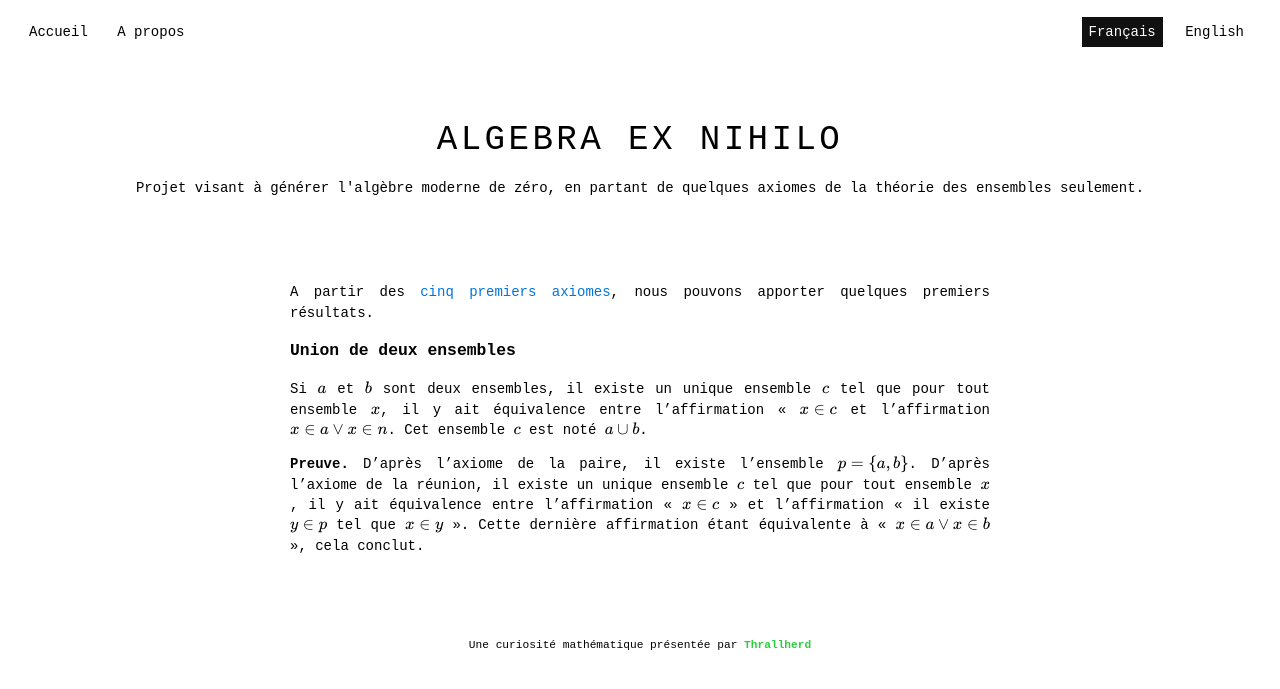
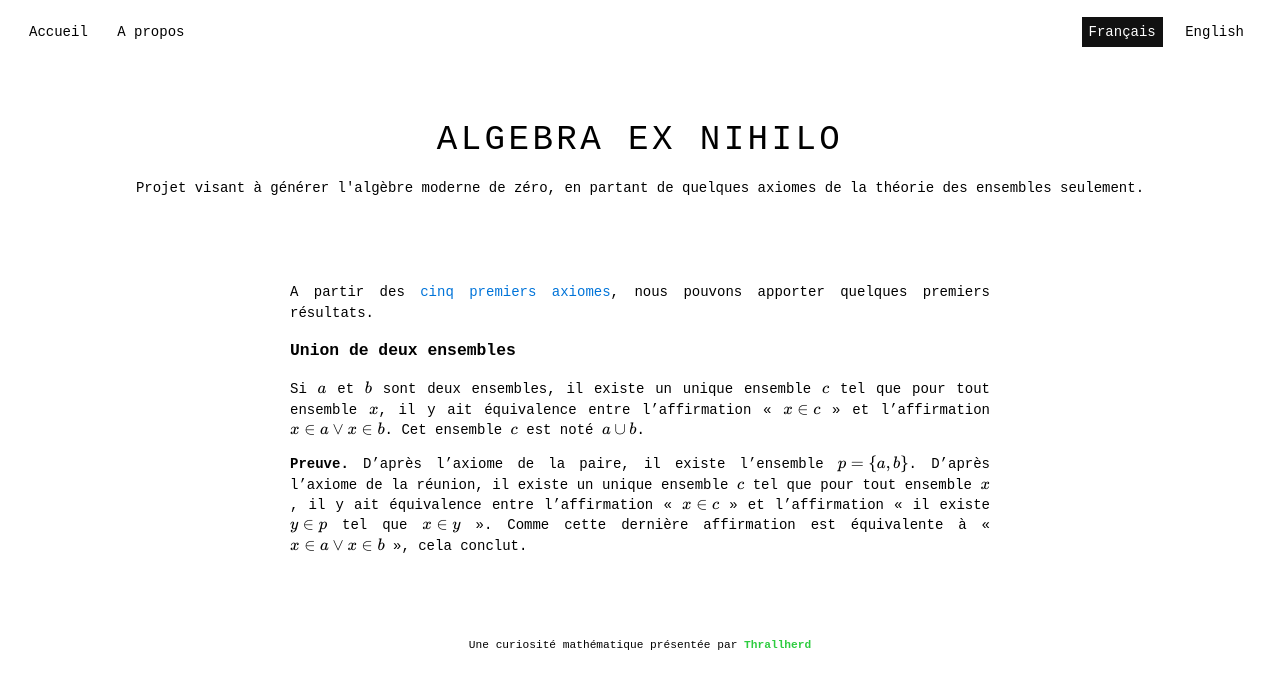
Before and after one commit to Thrallherd/AlgebraExNihilo, a Jekyll site: the page built from set_res1.md, in a window 1280 px wide. Shown: the top 689 px of the page. Built offline with Jekyll 4.4.1, drawn with Linux system fonts in a browser that asks for light colours; formulas are drawn with MathJax 3.

Commit message:
Update set_res1.md

```diff
--- a/set_res1.md
+++ b/set_res1.md
@@ -10,6 +10,6 @@ handle: /set_res1
 A partir des [cinq premiers axiomes](set_axm.md), nous pouvons apporter quelques premiers résultats.
 
 ### Union de deux ensembles
-Si $$a$$ et $$b$$ sont deux ensembles, il existe un unique ensemble $$c$$ tel que pour tout ensemble $$x$$, il y ait équivalence entre l'affirmation « $$x \in c$$ et l'affirmation $$x \in a \lor x \in n$$. Cet ensemble $$c$$ est noté $$a \cup b$$.
+Si $$a$$ et $$b$$ sont deux ensembles, il existe un unique ensemble $$c$$ tel que pour tout ensemble $$x$$, il y ait équivalence entre l'affirmation « $$x \in c$$ » et l'affirmation $$x \in a \lor x \in b$$. Cet ensemble $$c$$ est noté $$a \cup b$$.
 
-**Preuve.** D'après l'axiome de la paire, il existe l'ensemble $$p = \{ a, b \}$$. D'après l'axiome de la réunion, il existe un unique ensemble $$c$$ tel que pour tout ensemble $$x$$, il y ait équivalence entre l'affirmation « $$x \in c$$ » et l'affirmation « il existe $$y \in p$$ tel que $$x \in y$$ ». Cette dernière affirmation étant équivalente à « $$x \in a \lor x \in b$$ », cela conclut.
+**Preuve.** D'après l'axiome de la paire, il existe l'ensemble $$p = \{ a, b \}$$. D'après l'axiome de la réunion, il existe un unique ensemble $$c$$ tel que pour tout ensemble $$x$$, il y ait équivalence entre l'affirmation « $$x \in c$$ » et l'affirmation « il existe $$y \in p$$ tel que $$x \in y$$ ». Comme cette dernière affirmation est équivalente à « $$x \in a \lor x \in b$$ », cela conclut.
```
